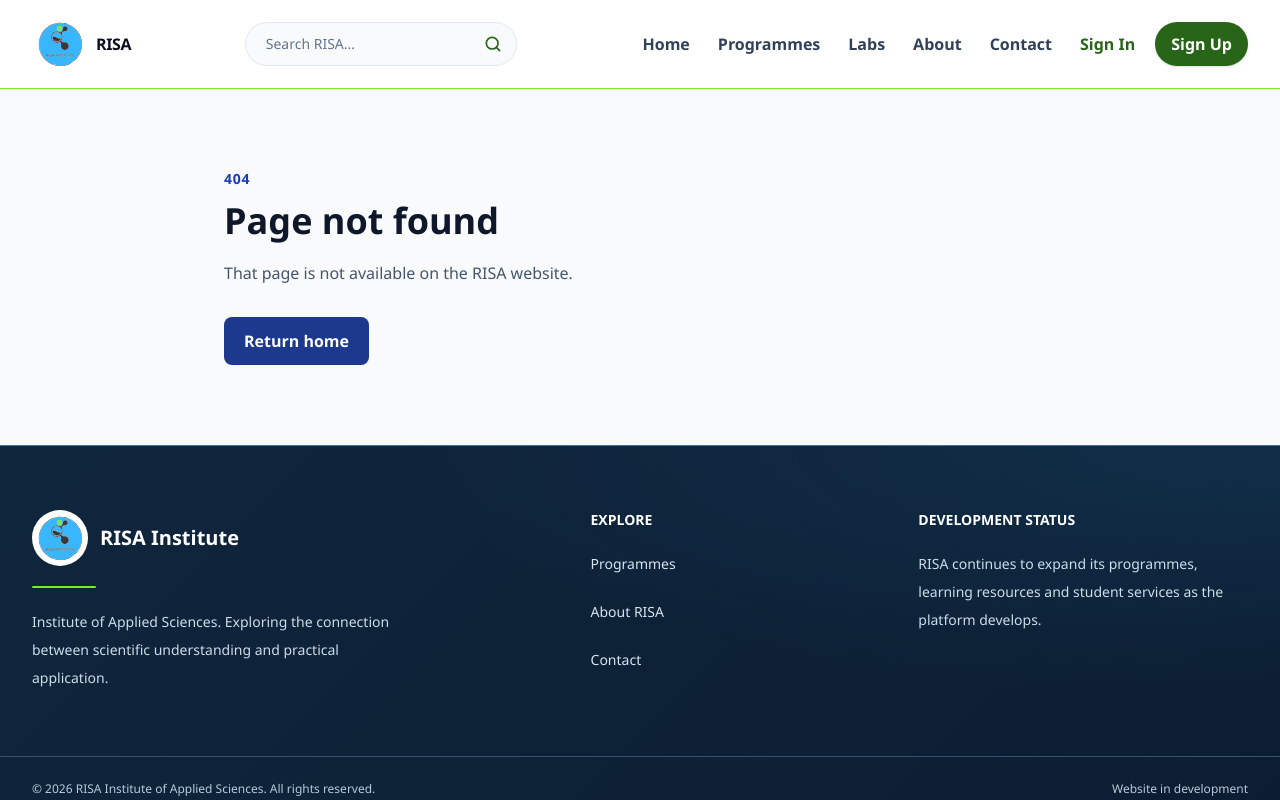
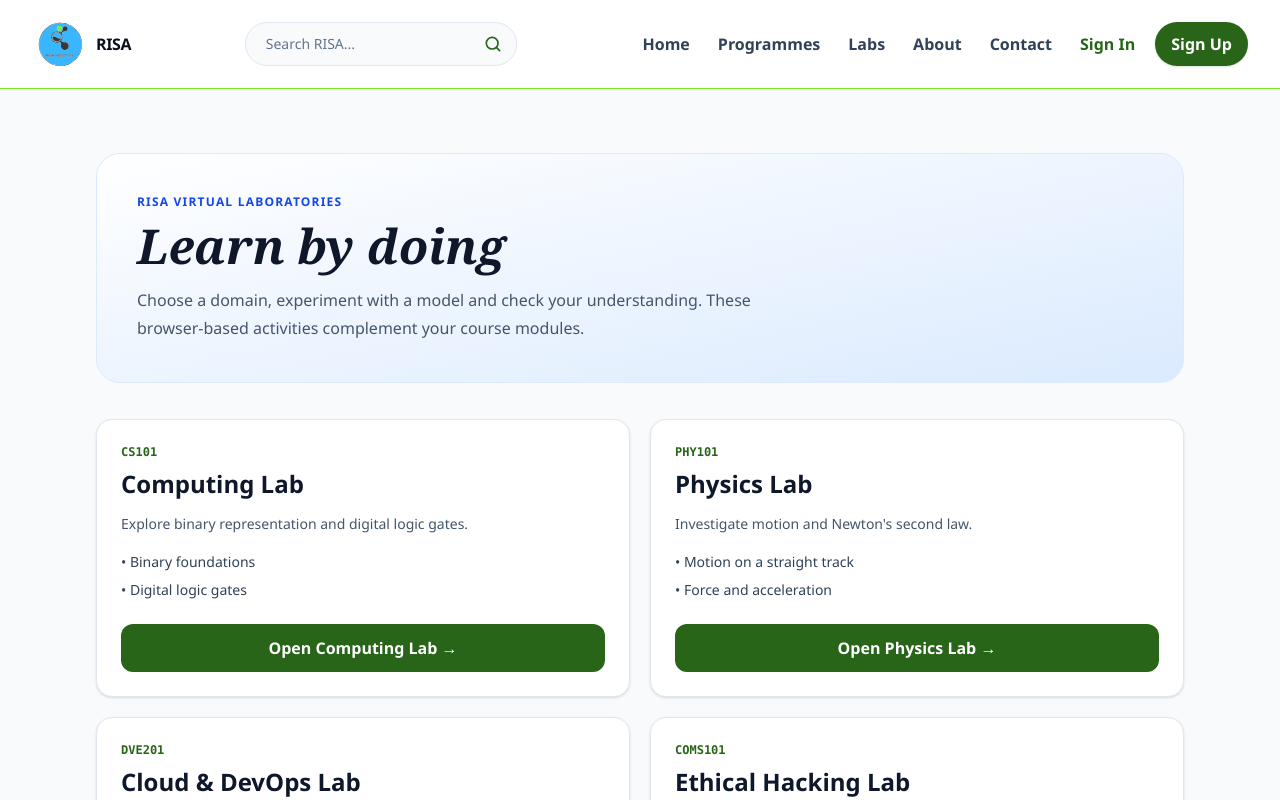
Before and after one commit to RISA-INSTITUTE-WEBSITE/super-duper-spork, a Next.js app: page /labs in a window 1280 px wide. Before the commit this address had no page. Shown: the top 800 px of the page. Built offline with nearby package versions, Linux system fonts and the light colour scheme.

Commit message:
Add page.tsx

```diff
--- /dev/null
+++ b/src/app/labs/page.tsx
@@ -0,0 +1,57 @@
+import type { Metadata } from "next";
+import Link from "next/link";
+
+import { labDomains } from "@/lib/risa-virtual-labs";
+
+export const metadata: Metadata = {
+  title: "Virtual Laboratories | RISA",
+  description: "Practice applied science with interactive RISA virtual laboratories.",
+};
+
+export default function LabsPage() {
+  return (
+    <main id="main-content" className="flex-1 bg-slate-50">
+      <div className="mx-auto max-w-6xl px-5 py-12 sm:px-8 sm:py-16">
+        <header className="rounded-3xl border border-blue-100 bg-gradient-to-br from-white to-blue-100 p-7 sm:p-10">
+          <p className="text-xs font-bold uppercase tracking-widest text-blue-700">
+            RISA Virtual Laboratories
+          </p>
+          <h1 className="risa-display mt-3 text-4xl font-bold sm:text-5xl">
+            Learn by doing
+          </h1>
+          <p className="mt-4 max-w-2xl leading-7 text-slate-600">
+            Choose a domain, experiment with a model and check your understanding.
+            These browser-based activities complement your course modules.
+          </p>
+        </header>
+        <div className="mt-9 grid gap-5 sm:grid-cols-2">
+          {labDomains.map((lab) => (
+            <article
+              key={lab.slug}
+              className="flex flex-col rounded-2xl border border-slate-200 bg-white p-6 shadow-sm"
+            >
+              <p className="font-mono text-xs font-bold text-[#286518]">{lab.code}</p>
+              <h2 className="mt-2 text-2xl font-bold">{lab.title}</h2>
+              <p className="mt-3 text-sm leading-6 text-slate-600">{lab.description}</p>
+              <ul className="mt-4 flex-1 space-y-2 text-sm text-slate-700">
+                {lab.activities.map((activity) => (
+                  <li key={activity}>• {activity}</li>
+                ))}
+              </ul>
+              <Link
+                href={lab.href}
+                className="mt-6 rounded-xl bg-[#286518] px-5 py-3 text-center font-bold text-white hover:bg-[#1d4f11]"
+              >
+                Open {lab.title} →
+              </Link>
+            </article>
+          ))}
+        </div>
+        <p className="mt-6 text-sm text-slate-600">
+          Practice is public and session-based. It does not grant course enrolment or
+          count as a formal assessment.
+        </p>
+      </div>
+    </main>
+  );
+}
```
